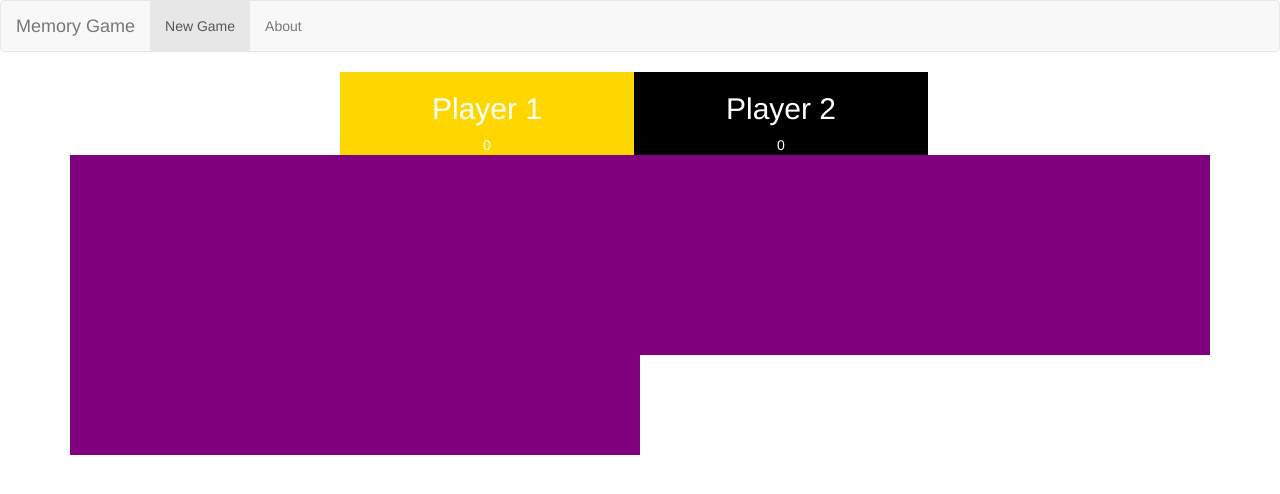
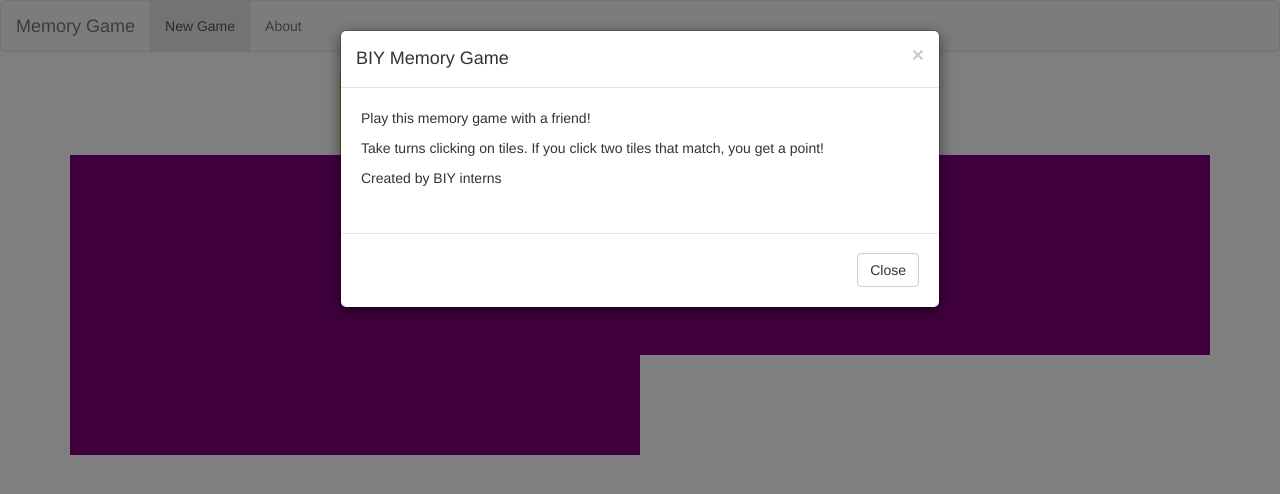
Before and after one commit to jbredthauer/BIYMemoryGame, a plain HTML site: page index.html in a window 1280 px wide. Drawn offline with Linux system fonts and the light colour scheme.

Commit message:
Added modal dialog for "About" information
Added Bootstrap modal dialog with instructions and author info

```diff
--- a/index.html
+++ b/index.html
@@ -29,6 +29,7 @@
             $(document).ready(function(){
                 var g = new Game();
                 g.start(2, 10, 3);
+                $('#about').click();
             });
         </script>
         <style>
@@ -95,7 +96,7 @@
                 <div class="collapse navbar-collapse" id="bs-example-navbar-collapse-1">
                     <ul class="nav navbar-nav">
                         <li class="active"><a href="#">New Game</a></li>
-				<li><a href="#">About</a></li>
+                        <li><a id="about" href="#" data-toggle="modal" data-target="#myModal">About</a></li>
                     </ul>
                 </div><!-- /.navbar-collapse -->
             </div><!-- /.container-fluid -->
@@ -109,5 +110,27 @@
             </div>
         </div>
 
+        <!-- Modal -->
+        <div class="modal fade" id="myModal" tabindex="-1" role="dialog" aria-labelledby="myModalLabel" aria-hidden="true">
+            <div class="modal-dialog">
+                <div class="modal-content">
+                    <div class="modal-header">
+                        <button type="button" class="close" data-dismiss="modal" aria-hidden="true">&times;</button>
+                        <h4 class="modal-title" id="myModalLabel">BIY Memory Game</h4>
+                    </div>
+                    <div class="modal-body">
+                        <p>Play this memory game with a friend!</p>
+
+                        <p>Take turns clicking on tiles. If you click two tiles that match, you get a point!</p>
+
+                        <p>Created by BIY interns</p>
+                    </div>
+                    <div class="modal-footer">
+                        <button type="button" class="btn btn-default" data-dismiss="modal">Close</button>
+                    </div>
+                </div>
+            </div>
+        </div>
+
     </body>
 </html>
```
Lines whose indentation alone changed are shown as unchanged.
